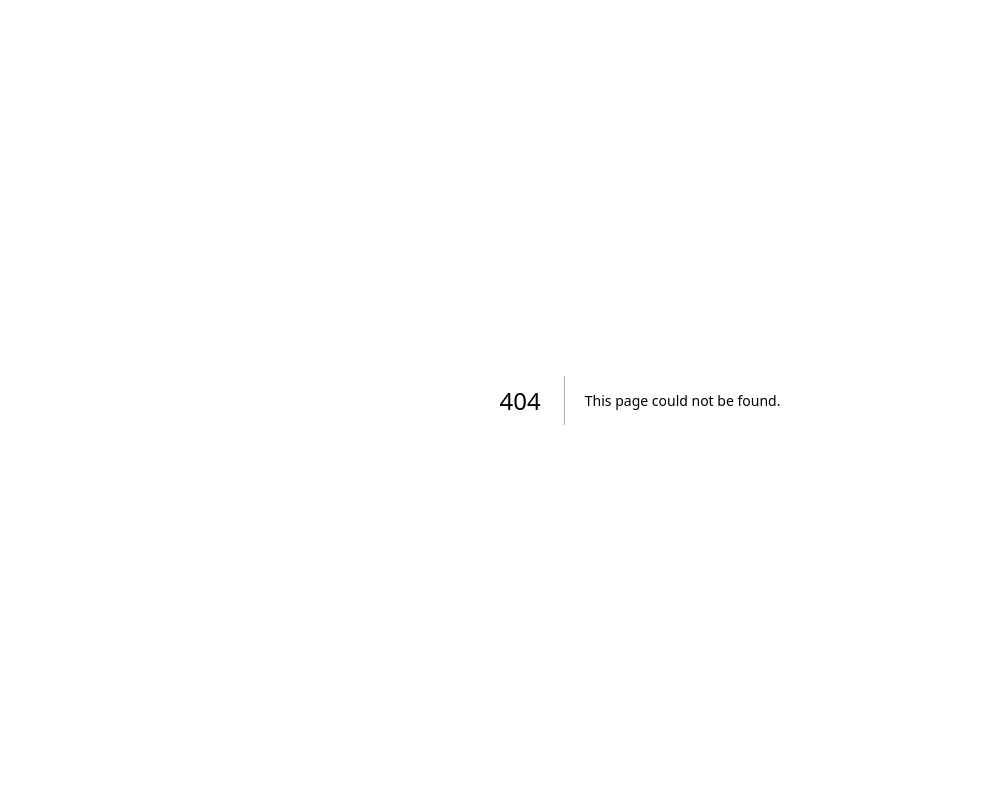
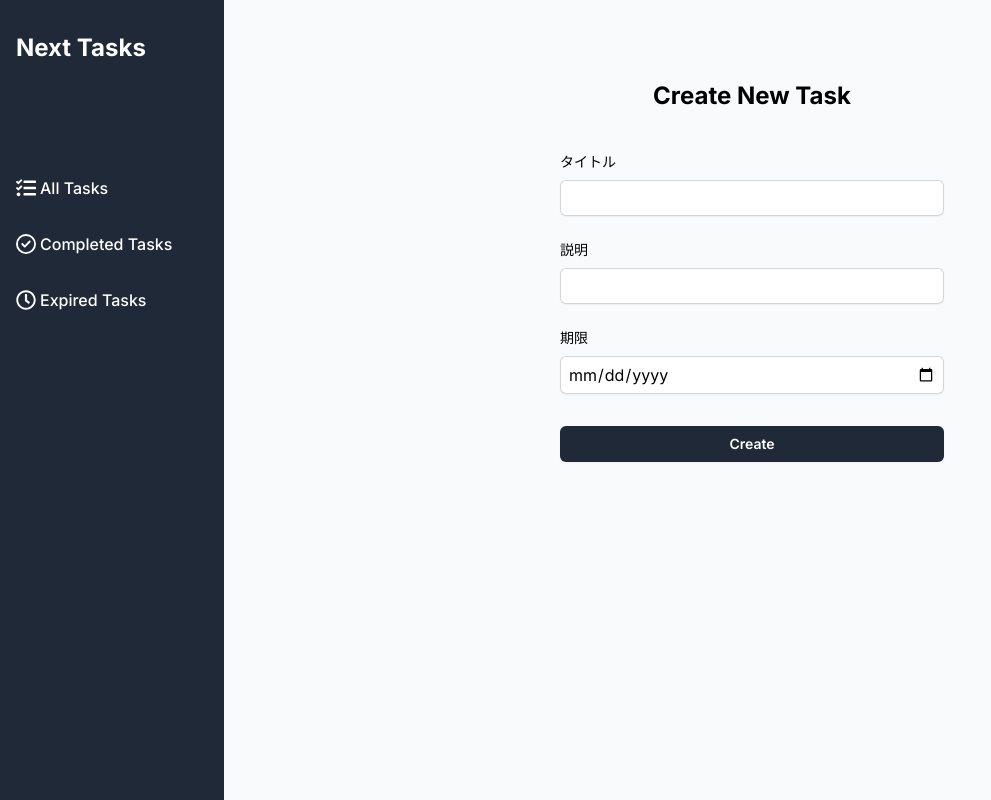
Before and after one commit to Nobutaka91/Nextjs14-task-application, a Next.js app: page /new in a window 1280 px wide. Before the commit this address had no page. Shown: the whole page, without its empty margins (0-991 px from the left). Built offline with nearby package versions, Linux system fonts and the light colour scheme.

Commit message:
タスク作成ページの実装

```diff
--- /dev/null
+++ b/src/app/(main)/new/page.tsx
@@ -0,0 +1,12 @@
+import NewTaskForm from "@/components/NewTaskForm/NewTaskForm"
+
+const NewTaskPage = () => {
+  return (
+    <div className="flex flex-col justify-center py-20">
+      <h2 className="text-center text-2xl font-bold">Create New Task</h2>
+      <NewTaskForm/>
+    </div>
+  )
+}
+
+export default NewTaskPage
--- /dev/null
+++ b/src/components/NewTaskForm/NewTaskForm.tsx
@@ -0,0 +1,26 @@
+
+const NewTaskForm = () => {
+  return (
+    <div className="mt-10 mx-auto w-full max-w-sm">
+      <form action="">
+        <div>
+            <label htmlFor="title" className="block text-sm font-medium">タイトル</label>
+            <input type="text" id="title" name='title' required className="block mt-2 py-1.5 px-2 w-full rounded-md border-0 shadow-sm ring-1 ring-inset ring-gray-300"/>
+        </div>
+        <div className="mt-6">
+            <label htmlFor="description" className="block text-sm font-medium">説明</label>
+            <input type="text" id="description" name='description' required className="block mt-2 py-1.5 px-2 w-full rounded-md border-0 shadow-sm ring-1 ring-inset ring-gray-300"/>
+        </div>
+        <div className="mt-6">
+            <label htmlFor="dueDate" className="block text-sm font-medium">期限</label>
+            <input type="date" id="dueDate" min='2020-01-01' max='2999-12-31' name='dueDate' required className="block mt-2 py-1.5 px-2 w-full rounded-md border-0 shadow-sm ring-1 ring-inset ring-gray-300"/>
+        </div>
+        <button type='submit' className="mt-8 py-2 w-full rounded-md text-white bg-gray-800 hover:bg-gray-700 text-sm font-semibold shadow-sm">
+            Create
+        </button>
+      </form>
+    </div>
+  )
+}
+
+export default NewTaskForm
```
